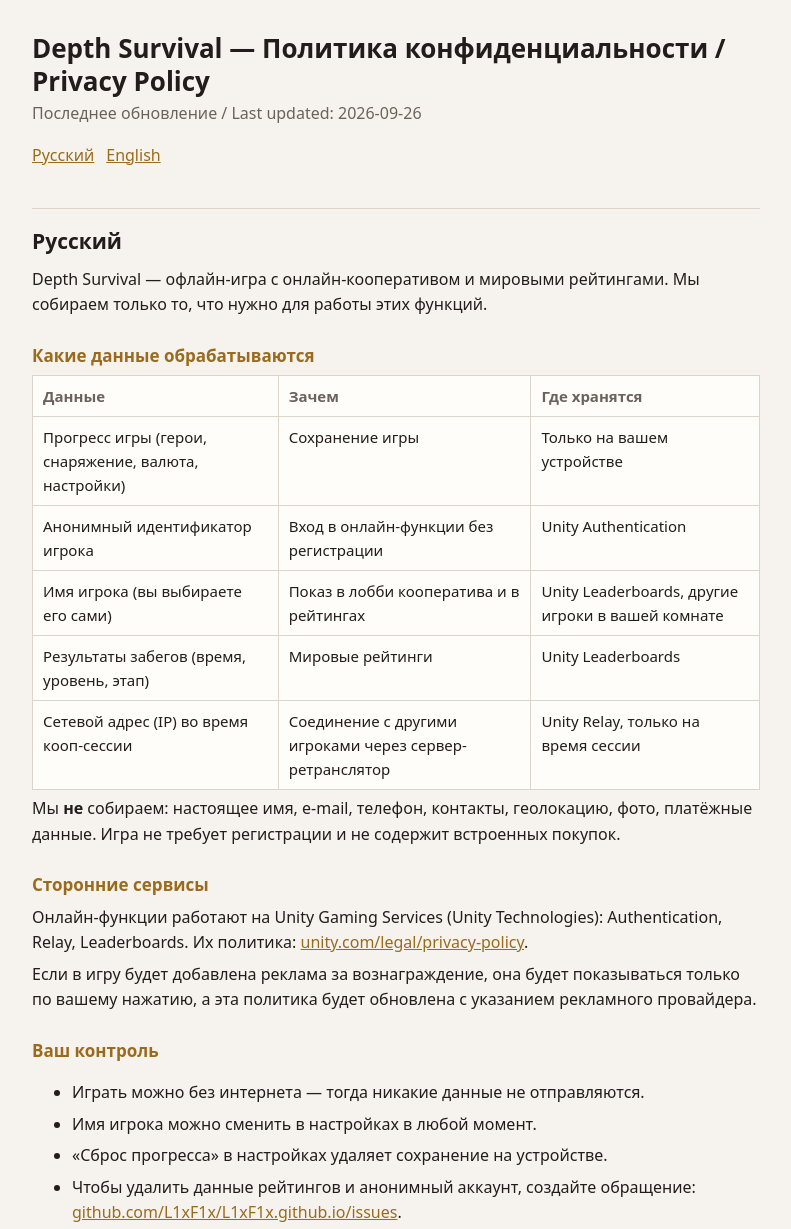
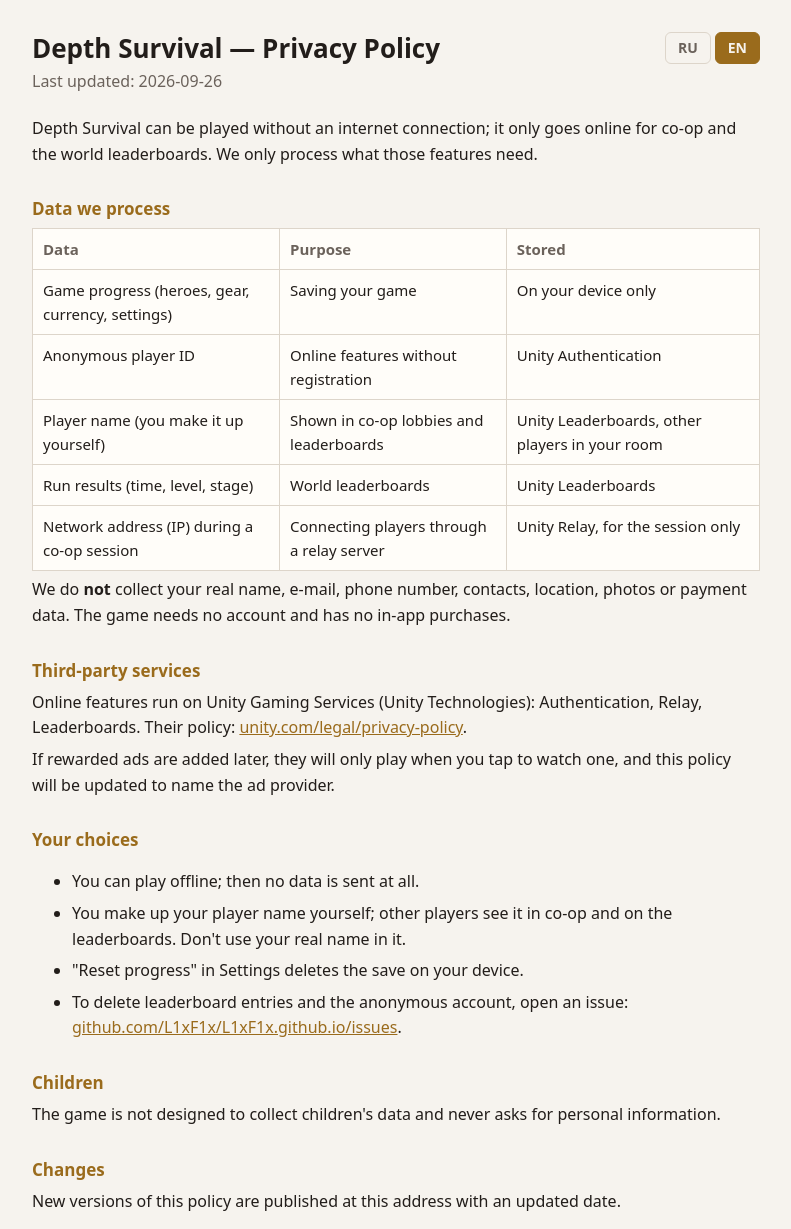
Before and after one commit to L1xF1x/L1xF1x.github.io, a plain HTML site: page privacy.html in a window 1280 px wide. Shown: the top 1229 px of the page, without its empty margins (244-1035 px from the left). Drawn offline with Linux system fonts and the light colour scheme.

Commit message:
Add files via upload

```diff
--- a/privacy.html
+++ b/privacy.html
@@ -12,13 +12,16 @@
   * { box-sizing: border-box; }
   body { margin: 0; background: var(--bg); color: var(--fg); font: 16px/1.6 system-ui, -apple-system, "Segoe UI", Roboto, sans-serif; }
   main { max-width: 760px; margin: 0 auto; padding: 32px 16px 64px; }
+  .top { display: flex; justify-content: space-between; align-items: flex-start; gap: 12px; flex-wrap: wrap; }
   h1 { font-size: 26px; line-height: 1.25; margin: 0 0 4px; }
-  h2 { font-size: 21px; margin: 40px 0 8px; padding-top: 16px; border-top: 1px solid var(--line); }
-  h3 { font-size: 17px; margin: 24px 0 6px; color: var(--accent); }
+  h3 { font-size: 17px; margin: 28px 0 6px; color: var(--accent); }
   p, li { margin: 6px 0; }
   a { color: var(--accent); }
   .meta { color: var(--dim); margin: 0 0 16px; }
-  .lang { display: flex; gap: 12px; margin: 12px 0 0; }
+  .langs { display: flex; gap: 4px; }
+  .langs button { font: 600 14px/1 system-ui, sans-serif; color: var(--dim); background: transparent; border: 1px solid var(--line); border-radius: 6px; padding: 8px 12px; cursor: pointer; }
+  .langs button[aria-pressed="true"] { color: var(--bg); background: var(--accent); border-color: var(--accent); }
+  .langs button:focus-visible { outline: 2px solid var(--accent); outline-offset: 2px; }
   .table { overflow-x: auto; }
   table { width: 100%; border-collapse: collapse; background: var(--card); font-size: 15px; }
   th, td { text-align: left; vertical-align: top; padding: 8px 10px; border: 1px solid var(--line); }
@@ -27,19 +30,28 @@
 </head>
 <body>
 <main>
-  <h1>Depth Survival — Политика конфиденциальности / Privacy Policy</h1>
-  <p class="meta">Последнее обновление / Last updated: 2026-09-26</p>
-  <nav class="lang"><a href="#ru">Русский</a><a href="#en">English</a></nav>
+  <div class="top">
+    <div>
+      <h1 data-lang="ru">Depth Survival — Политика конфиденциальности</h1>
+      <h1 data-lang="en" hidden>Depth Survival — Privacy Policy</h1>
+      <p class="meta" data-lang="ru">Последнее обновление: 26.09.2026</p>
+      <p class="meta" data-lang="en" hidden>Last updated: 2026-09-26</p>
+    </div>
+    <div class="langs" role="group" aria-label="Язык / Language">
+      <button type="button" data-set="ru" aria-pressed="true">RU</button>
+      <button type="button" data-set="en" aria-pressed="false">EN</button>
+    </div>
+  </div>
 
-  <h2 id="ru">Русский</h2>
-  <p>Depth Survival — офлайн-игра с онлайн-кооперативом и мировыми рейтингами. Мы собираем только то, что нужно для работы этих функций.</p>
+  <section data-lang="ru">
+    <p>Depth Survival — игра, в которую можно играть без интернета; онлайн нужен только для кооператива и мировых рейтингов. Мы обрабатываем только то, что нужно для работы этих функций.</p>
 
     <h3>Какие данные обрабатываются</h3>
     <div class="table"><table>
       <tr><th>Данные</th><th>Зачем</th><th>Где хранятся</th></tr>
       <tr><td>Прогресс игры (герои, снаряжение, валюта, настройки)</td><td>Сохранение игры</td><td>Только на вашем устройстве</td></tr>
       <tr><td>Анонимный идентификатор игрока</td><td>Вход в онлайн-функции без регистрации</td><td>Unity Authentication</td></tr>
-    <tr><td>Имя игрока (вы выбираете его сами)</td><td>Показ в лобби кооператива и в рейтингах</td><td>Unity Leaderboards, другие игроки в вашей комнате</td></tr>
+      <tr><td>Имя игрока (вы придумываете его сами)</td><td>Показ в лобби кооператива и в рейтингах</td><td>Unity Leaderboards, другие игроки в вашей комнате</td></tr>
       <tr><td>Результаты забегов (время, уровень, этап)</td><td>Мировые рейтинги</td><td>Unity Leaderboards</td></tr>
       <tr><td>Сетевой адрес (IP) во время кооп-сессии</td><td>Соединение с другими игроками через сервер-ретранслятор</td><td>Unity Relay, только на время сессии</td></tr>
     </table></div>
@@ -52,7 +64,7 @@
     <h3>Ваш контроль</h3>
     <ul>
       <li>Играть можно без интернета — тогда никакие данные не отправляются.</li>
-    <li>Имя игрока можно сменить в настройках в любой момент.</li>
+      <li>Имя игрока вы придумываете сами; его видят другие игроки в кооперативе и в рейтингах. Не используйте в нём настоящие имя и фамилию.</li>
       <li>«Сброс прогресса» в настройках удаляет сохранение на устройстве.</li>
       <li>Чтобы удалить данные рейтингов и анонимный аккаунт, создайте обращение: <a href="https://github.com/L1xF1x/L1xF1x.github.io/issues">github.com/L1xF1x/L1xF1x.github.io/issues</a>.</li>
     </ul>
@@ -62,16 +74,17 @@
 
     <h3>Изменения</h3>
     <p>Новая версия политики публикуется по этому адресу; дата вверху обновляется.</p>
+  </section>
 
-  <h2 id="en">English</h2>
-  <p>Depth Survival is an offline game with online co-op and world leaderboards. We only process what those features need.</p>
+  <section data-lang="en" hidden>
+    <p>Depth Survival can be played without an internet connection; it only goes online for co-op and the world leaderboards. We only process what those features need.</p>
 
     <h3>Data we process</h3>
     <div class="table"><table>
       <tr><th>Data</th><th>Purpose</th><th>Stored</th></tr>
       <tr><td>Game progress (heroes, gear, currency, settings)</td><td>Saving your game</td><td>On your device only</td></tr>
       <tr><td>Anonymous player ID</td><td>Online features without registration</td><td>Unity Authentication</td></tr>
-    <tr><td>Player name (chosen by you)</td><td>Shown in co-op lobbies and leaderboards</td><td>Unity Leaderboards, other players in your room</td></tr>
+      <tr><td>Player name (you make it up yourself)</td><td>Shown in co-op lobbies and leaderboards</td><td>Unity Leaderboards, other players in your room</td></tr>
       <tr><td>Run results (time, level, stage)</td><td>World leaderboards</td><td>Unity Leaderboards</td></tr>
       <tr><td>Network address (IP) during a co-op session</td><td>Connecting players through a relay server</td><td>Unity Relay, for the session only</td></tr>
     </table></div>
@@ -84,7 +97,7 @@
     <h3>Your choices</h3>
     <ul>
       <li>You can play offline; then no data is sent at all.</li>
-    <li>You can change your player name in Settings at any time.</li>
+      <li>You make up your player name yourself; other players see it in co-op and on the leaderboards. Don't use your real name in it.</li>
       <li>"Reset progress" in Settings deletes the save on your device.</li>
       <li>To delete leaderboard entries and the anonymous account, open an issue: <a href="https://github.com/L1xF1x/L1xF1x.github.io/issues">github.com/L1xF1x/L1xF1x.github.io/issues</a>.</li>
     </ul>
@@ -94,6 +107,38 @@
 
     <h3>Changes</h3>
     <p>New versions of this policy are published at this address with an updated date.</p>
+  </section>
 </main>
+<script>
+  // one language at a time: #ru / #en in the link, then the visitor's earlier choice, then the browser language
+  (function () {
+    function pick() {
+      var h = location.hash.replace('#', '');
+      if (h === 'ru' || h === 'en') return h;
+      try { var s = localStorage.getItem('lang'); if (s === 'ru' || s === 'en') return s; } catch (e) {}
+      var langs = navigator.languages || [navigator.language || ''];
+      for (var i = 0; i < langs.length; i++) {
+        var l = String(langs[i]).toLowerCase();
+        if (/^(ru|uk|be|kk)/.test(l)) return 'ru';
+        if (l) return 'en';
+      }
+      return 'ru';
+    }
+    function show(lang) {
+      document.documentElement.lang = lang;
+      document.querySelectorAll('[data-lang]').forEach(function (el) { el.hidden = el.getAttribute('data-lang') !== lang; });
+      document.querySelectorAll('[data-set]').forEach(function (b) { b.setAttribute('aria-pressed', String(b.getAttribute('data-set') === lang)); });
+    }
+    document.querySelectorAll('[data-set]').forEach(function (b) {
+      b.addEventListener('click', function () {
+        var lang = b.getAttribute('data-set');
+        try { localStorage.setItem('lang', lang); } catch (e) {}
+        history.replaceState(null, '', '#' + lang);
+        show(lang);
+      });
+    });
+    show(pick());
+  })();
+</script>
 </body>
 </html>
```
Also changed, not shown: index.html (+67 -14 lines), img/feature.png, img/feature_en.png (added). Lines whose indentation alone changed are shown as unchanged.
